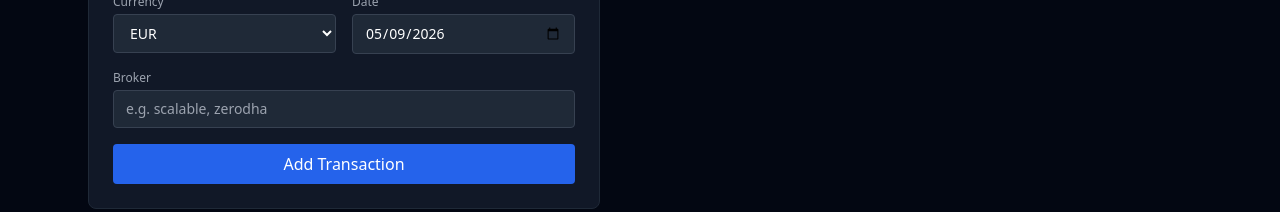
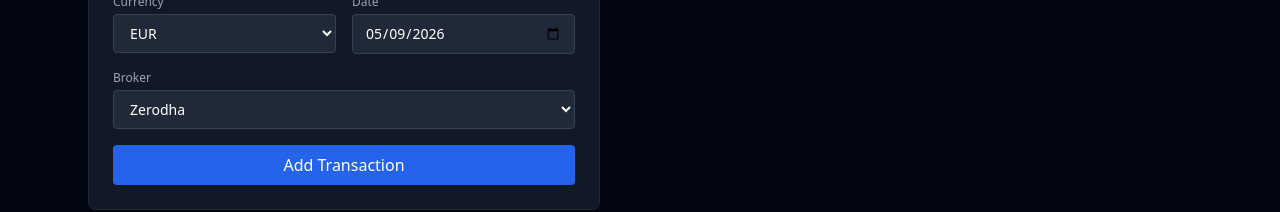
Before and after one commit to vickyvishalsahu/portfolio-mvp, a Next.js app: page /transactions/new in a window 1280 px wide. Shown: the part 489-701 px from the top of the page. Built offline with nearby package versions, Linux system fonts and the light colour scheme.

Commit message:
feat: replace broker text input with known-broker dropdown

```diff
--- a/app/transactions/new/page.tsx
+++ b/app/transactions/new/page.tsx
@@ -2,6 +2,9 @@
 
 import { useState } from 'react';
 import { useTranslation } from 'react-i18next';
+import { KNOWN_BROKERS } from '@/domains/shared/constants';
+
+const OTHER_BROKER = '__other__';
 
 const FIELD_CLASS = 'w-full bg-gray-800 border border-gray-700 rounded px-3 py-2 text-white text-sm focus:outline-none focus:border-blue-500';
 const LABEL_CLASS = 'block text-xs text-gray-400 mb-1';
@@ -19,6 +22,7 @@ const NewTransactionPage = () => {
     transactionDate: new Date().toISOString().slice(0, 10),
     broker: '',
   });
+  const [brokerSelect, setBrokerSelect] = useState(KNOWN_BROKERS[0].id);
   const [error, setError] = useState<string | null>(null);
   const [success, setSuccess] = useState(false);
   const [submitting, setSubmitting] = useState(false);
@@ -38,10 +42,7 @@ const NewTransactionPage = () => {
       setError(t('transactions.errors.nameRequired'));
       return;
     }
-    if (!form.broker.trim()) {
-      setError(t('transactions.errors.brokerRequired'));
-      return;
-    }
+
     if (!qty || qty <= 0) {
       setError(t('transactions.errors.quantityInvalid'));
       return;
@@ -55,12 +56,18 @@ const NewTransactionPage = () => {
       return;
     }
 
+    const resolvedBroker = brokerSelect === OTHER_BROKER ? form.broker : brokerSelect;
+    if (!resolvedBroker.trim()) {
+      setError(t('transactions.errors.brokerRequired'));
+      return;
+    }
+
     setSubmitting(true);
     try {
       const res = await fetch('/api/transactions', {
         method: 'POST',
         headers: { 'Content-Type': 'application/json' },
-        body: JSON.stringify({ ...form, quantity: qty, price }),
+        body: JSON.stringify({ ...form, broker: resolvedBroker, quantity: qty, price }),
       });
       if (!res.ok) {
         const data = await res.json();
@@ -197,13 +204,25 @@ const NewTransactionPage = () => {
 
         <div>
           <label className={LABEL_CLASS}>{t('transactions.fields.broker')}</label>
-          <input
+          <select
             className={FIELD_CLASS}
-            type="text"
-            placeholder={t('transactions.placeholders.broker')}
-            value={form.broker}
-            onChange={(event) => set('broker', event.target.value)}
-          />
+            value={brokerSelect}
+            onChange={(event) => setBrokerSelect(event.target.value)}
+          >
+            {KNOWN_BROKERS.map((broker) => (
+              <option key={broker.id} value={broker.id}>{broker.name}</option>
+            ))}
+            <option value={OTHER_BROKER}>{t('transactions.placeholders.brokerOther')}</option>
+          </select>
+          {brokerSelect === OTHER_BROKER && (
+            <input
+              className={`${FIELD_CLASS} mt-2`}
+              type="text"
+              placeholder={t('transactions.placeholders.broker')}
+              value={form.broker}
+              onChange={(event) => set('broker', event.target.value)}
+            />
+          )}
         </div>
 
         {error && (
--- a/domains/portfolio/tax.ts
+++ b/domains/portfolio/tax.ts
@@ -1,10 +1,11 @@
 import { getEarliestBuyDates } from '@/domains/shared/db';
+import { KNOWN_BROKERS } from '@/domains/shared/constants';
 import { computeHoldings } from './holdings';
 import type { TaxClass, TaxHolding, TaxData } from './types';
 
-const INDIA_BROKERS = new Set(['zerodha', 'cams', 'groww', 'angelone']);
-const DE_BROKERS = new Set(['scalable']);
-const CRYPTO_BROKERS = new Set(['binance', 'coinbase']);
+const INDIA_BROKERS  = new Set(KNOWN_BROKERS.filter((b) => ['zerodha', 'cams', 'groww', 'angelone'].includes(b.id)).map((b) => b.id));
+const DE_BROKERS     = new Set(KNOWN_BROKERS.filter((b) => ['scalable'].includes(b.id)).map((b) => b.id));
+const CRYPTO_BROKERS = new Set(KNOWN_BROKERS.filter((b) => ['binance', 'coinbase'].includes(b.id)).map((b) => b.id));
 
 const LTCG_THRESHOLD_DAYS = 365;
 
--- a/domains/shared/constants.ts
+++ b/domains/shared/constants.ts
@@ -1,6 +1,16 @@
 import type { BrokerDefinition } from './types';
 
 export const BROKER_CATALOG: BrokerDefinition[] = [];
+
+export const KNOWN_BROKERS: { id: string; name: string }[] = [
+  { id: 'zerodha',  name: 'Zerodha' },
+  { id: 'cams',     name: 'CAMS' },
+  { id: 'groww',    name: 'Groww' },
+  { id: 'angelone', name: 'Angel One' },
+  { id: 'scalable', name: 'Scalable Capital' },
+  { id: 'binance',  name: 'Binance' },
+  { id: 'coinbase', name: 'Coinbase' },
+];
 
 export const GET_SETTING = 'SELECT value FROM settings WHERE key = ?';
 export const DELETE_SETTING = 'DELETE FROM settings WHERE key = ?';
--- a/src/infrastructure/lang/translation/en.json
+++ b/src/infrastructure/lang/translation/en.json
@@ -248,7 +248,8 @@
       "ticker": "e.g. AAPL",
       "quantity": "0",
       "price": "0.00",
-      "broker": "e.g. scalable, zerodha"
+      "broker": "e.g. scalable, zerodha",
+      "brokerOther": "Other (type manually)"
     },
     "assetTypes": {
       "stock": "Stock",
```
